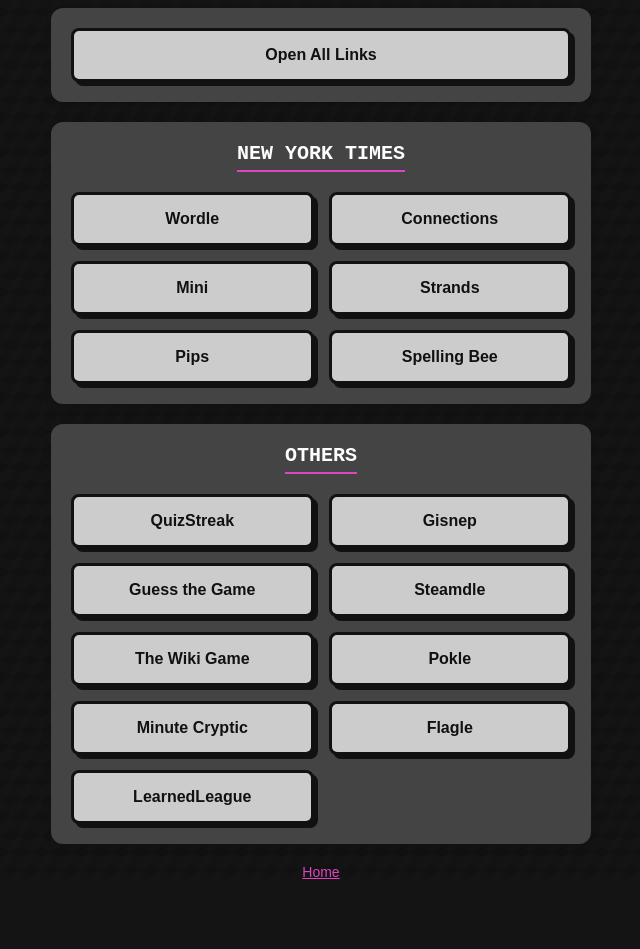
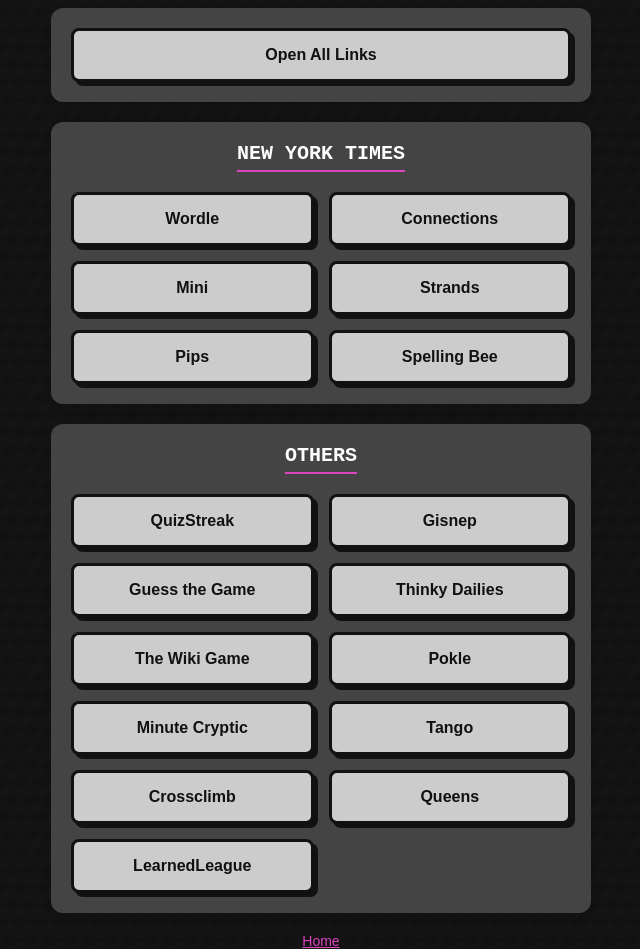
Before and after one commit to jrbsu/dailies, a plain HTML site: page index.html in a window 1280 px wide. Shown: the part 93-1042 px from the top of the page, without its empty margins (319-959 px from the left). Before the commit the page ends 973 px from the top, so only its background shows below. Drawn offline with Linux system fonts and the light colour scheme.

Commit message:
Adjusting games

```diff
--- a/index.html
+++ b/index.html
@@ -127,11 +127,13 @@
             <a href="https://www.quizstreak.com/" class="button">QuizStreak</a>
             <a href="https://gisnep.com/" class="button">Gisnep</a>
             <a href="https://guessthe.game/" class="button">Guess the Game</a>
-            <a href="https://steamdle.com/" class="button">Steamdle</a>
+            <a href="https://thinkygames.com/dailies/today/" class="button">Thinky Dailies</a>
             <a href="https://www.thewikigamedaily.com/" class="button">The Wiki Game</a>
             <a href="https://poklegame.com/" class="button">Pokle</a>
             <a href="https://www.minutecryptic.com/" class="button">Minute Cryptic</a>
-            <a href="https://www.flagle.io/" class="button">Flagle</a>
+            <a href="https://www.linkedin.com/games/tango/" class="button">Tango</a>
+            <a href="https://www.linkedin.com/games/crossclimb/" class="button">Crossclimb</a>
+            <a href="https://www.linkedin.com/games/queens/" class="button">Queens</a>
             <a href="https://learnedleague.com/" class="button">LearnedLeague</a>
         </div>
     </div>
```
